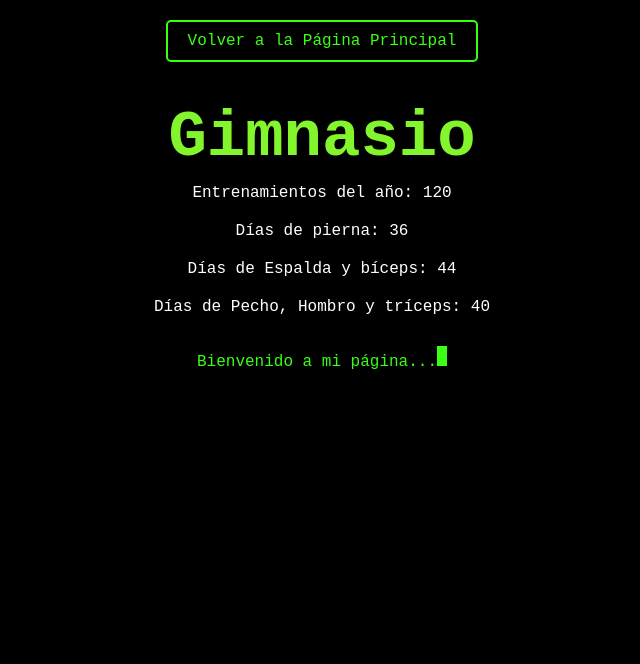
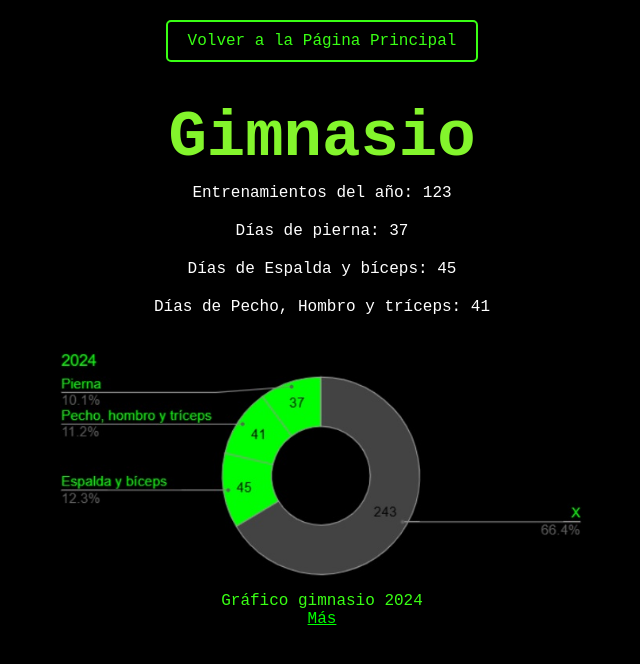
Before and after one commit to RodrigoSalas24/pagina, a Flask app: page /gimnasio in a window 1280 px wide. Shown: the top 664 px of the page, without its empty margins (318-958 px from the left). Run offline with Flask 3, Linux system fonts and the light colour scheme.

Commit message:
Cambios en películas y link a nota

```diff
--- a/app.py
+++ b/app.py
@@ -9,8 +9,9 @@ def index():
                       "generales/img5.jpg", "generales/img6.jpg", "generales/img7.jpg", "generales/img8.jpg",
                       "generales/img9.jpg", "generales/img10.jpg", "generales/img11.jpg", "generales/img12.jpg",
                       "generales/img13.jpg", "generales/img14.jpg", "generales/img15.jpg", "generales/img16.jpg",
-                      "generales/img17.jpg", "generales/img18.jpg", "generales/img19.jpg", "generales/img20.jpg",
-                      "generales/img21.jpg", "generales/img22.jpg", "generales/img23.jpg"]
+                      "generales/img17.jpg", "generales/img17a.jpeg", "generales/img18.jpg", "generales/img19.jpg",
+                      "generales/img20.jpg", "generales/img21.jpg", "generales/img22.jpg", "generales/img23.jpg",
+                      "generales/img24.jpeg"]
     return render_template("index.html", year=year, general_photos=general_photos)
 
 @app.route("/albumes")
@@ -36,29 +37,33 @@ def albumes():
 def peliculas():
     movie_covers = [("peliculas/dune.jpg", "1. Dune: Part Two"), ("peliculas/challengers.jpg", "2. Challengers"),
                     ("peliculas/furiosa.jpg", "3. Furiosa",), ("peliculas/deadpool.jpg", "4. Deadpool y Wolverine"),
-                    ("peliculas/juror.jpg", "5. Juror #2"), ("peliculas/jockey.jpg", "6. El Jockey - Luis Ortega"),
+                    ("peliculas/peli7.jpg", "5. Hit Man"), ("peliculas/peli8.jpg", "6. Monkey Man"),
+                    ("peliculas/juror.jpg", "7. Juror #2"), ("peliculas/jockey.jpg", "8. El Jockey - Luis Ortega"),
                     ("pelis/peli1.jpg", "1. The Father - 2020"), ("pelis/peli2.jpg", "2. Aftersun - 2022"),
                     ("pelis/peli3.jpg", "3. The Iron Claw - 2023"), ("pelis/peli4.jpg", "4. Ciudad de Dios - 2002"),
                     ("pelis/peli5.jpg", "5. Before Sunset - 2004"),
-                    ("pelis/peli6.jpg", "6. Everybody wants some - 2016")]
+                    ("pelis/peli6.jpg", "6. Everybody wants some - 2016"),
+                    ("pelis/peli7.jpg", "7. Who's Afraid of Virginia Woolf - 1966"),
+                    ("pelis/peli8.jpg", "8. Airplane - 1980")]
 
     stats = {
-        "vistas": 133,
-        "año": 13,
-        "primera": 81,
+        "vistas": 138,
+        "año": 16,
+        "primera": 86,
         "cine": 15,
     }
     return render_template("peliculas.html", movie_covers=movie_covers, stats=stats)
 
 @app.route("/gimnasio")
 def gimnasio():
+    grafico = ["gym/graf.jpg"]
     stats = {
-        "entrenamientos": 120,
-        "pierna": 36,
-        "espalda": 44,
-        "pecho": 40,
+        "entrenamientos": 123,
+        "pierna": 37,
+        "espalda": 45,
+        "pecho": 41,
     }
-    return render_template("gimnasio.html", stats=stats)
+    return render_template("gimnasio.html", stats=stats, grafico=grafico)
 
 if __name__ == "__main__":
     app.run(debug=True)
--- a/static/styles.css
+++ b/static/styles.css
@@ -134,6 +134,14 @@ li {
     border-radius: 8px; /* Opcional: esquinas redondeadas */
     box-shadow: 0px 4px 6px rgba(0, 0, 0, 0.1); /* Opcional: un poco de sombra */
 }
+
+.gallery.gimnasio img {
+    width: 525px;       /* Ajusta el ancho del póster */
+    height: 245px;      /* Ajusta el alto del póster para un formato vertical */
+    object-fit: contain; /* Esto muestra toda la imagen, respetando las proporciones originales */
+    border-radius: 0px; /* Opcional: esquinas redondeadas */
+    box-shadow: 0px 4px 6px rgba(0, 0, 0, 0.1); /* Opcional: un poco de sombra */
+}
 @media (max-width: 300px) {
     .gallery.pelis img,
     .gallery.peliculas img {
--- a/templates/albumes.html
+++ b/templates/albumes.html
@@ -27,12 +27,9 @@
         <ul>
             <li>Minutos escuchados en el año: {{ stats.minutos }}</li>
             <li>Albumes de 2024 escuchados: {{ stats.nuevos }}</li>
+            <a href="https://docs.google.com/spreadsheets/d/1dJsDrent6s58VXOp4N9ACZ75fbSoZeyB-VHW9doyig0/edit?gid=0#gid=0" class="nav-link" target="_blank">Más</a>
         </ul>
     </section>
-<div class="typing-container">
-    <p>Bienvenido a mi página...<span class="cursor"></span></p>
-
-</div>
 
 </body>
 </html>
--- a/templates/gimnasio.html
+++ b/templates/gimnasio.html
@@ -3,7 +3,7 @@
 <head>
     <meta charset="UTF-8">
     <meta name="viewport" content="width=device-width, initial-scale=1.0">
-    <title>Estadísticas del Gimnasio</title>
+    <title>Gimnasio</title>
     <link rel="stylesheet" href="/static/styles.css">
 </head>
 <body>
@@ -16,12 +16,16 @@
             <li>Días de pierna: {{ stats.pierna }}</li>
             <li>Días de Espalda y bíceps: {{ stats.espalda }}</li>
             <li>Días de Pecho, Hombro y tríceps: {{ stats.pecho }}</li>
+
         </ul>
+        <div class="gallery gimnasio">
+            <div class="image-container">
+                <img src="/static/images/gimnasio/graf.jpg" alt="grafico">
+                <div class="description">Gráfico gimnasio 2024</div>
+            </div>
+        </div>
+        <a href="https://docs.google.com/spreadsheets/d/1TaBlnMxAQdR_aN253d_pJESxnXhNe7MRmkJjhRmouIE/edit?gid=0#gid=0" class="nav-link" target="_blank">Más</a>
     </section>
-<div class="typing-container">
-    <p>Bienvenido a mi página...<span class="cursor"></span></p>
-
-</div>
 
 </body>
 </html>
```
Also changed, not shown: templates/index.html (+8 -1 lines), templates/peliculas.html (+4 -8 lines), static/images/generales/img11.jpg, static/images/generales/img12.jpg, static/images/generales/img17a.jpeg (added), static/images/generales/img24.jpeg (added), static/images/gimnasio/graf.jpg (added), static/images/peliculas/peli1.jpg (deleted), static/images/peliculas/peli7.jpg (added), static/images/peliculas/peli8.jpg (added), static/images/pelis/peli7.jpg (added), static/images/pelis/peli8.jpg (added), 1 other file.
